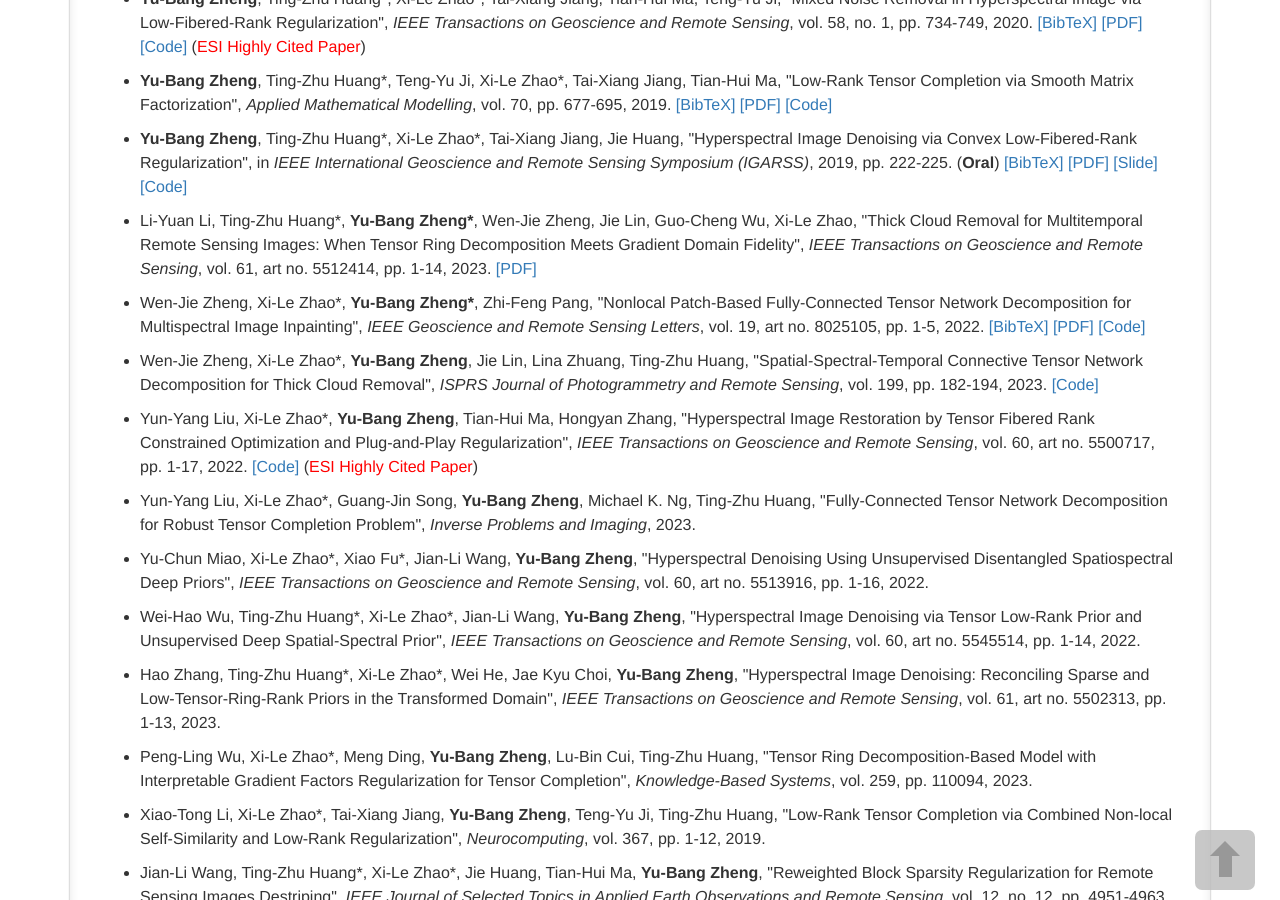
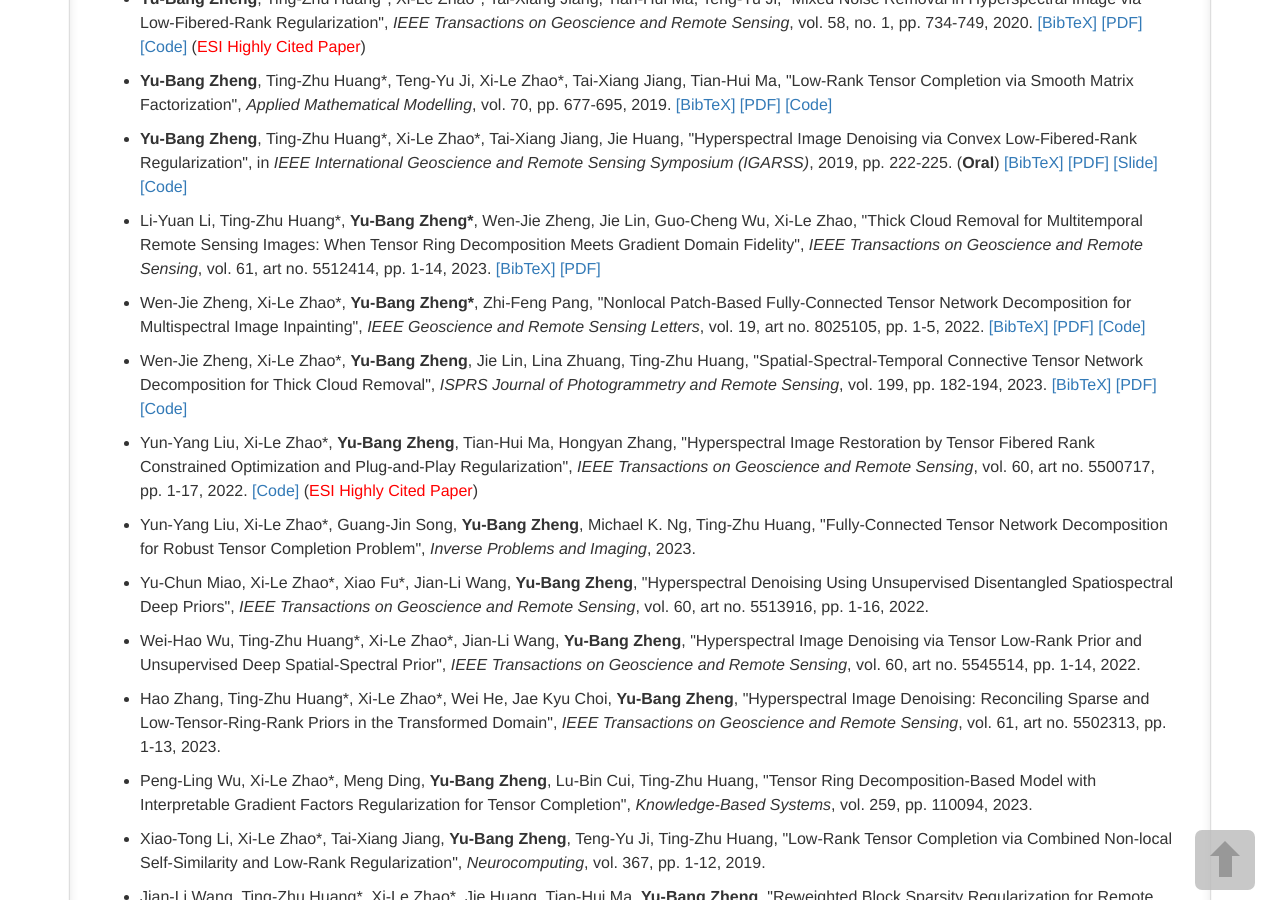
Before and after one commit to YuBangZheng/yubangzheng.github.io, a Jekyll site: the page built from pages/1_homepage.md, in a window 1280 px wide and 900 px high, scrolled down 1301 px. Built offline with Jekyll 4.4.1, drawn with Linux system fonts in a browser that asks for light colours; a script that is not in the unit is left out; comment, search, counter and statistics services are not loaded; some of the changed lines change nothing that is shown.

Commit message:
Update 1_homepage.md

```diff
--- a/pages/1_homepage.md
+++ b/pages/1_homepage.md
@@ -199,7 +199,20 @@ function toggleBibtex(articleid) {
 </pre>
 </div>
 
-* Li-Yuan Li, Ting-Zhu Huang\*, **Yu-Bang Zheng\***, Wen-Jie Zheng, Jie Lin, Guo-Cheng Wu, Xi-Le Zhao, \"Thick Cloud Removal for Multitemporal Remote Sensing Images: When Tensor Ring Decomposition Meets Gradient Domain Fidelity\", _IEEE Transactions on Geoscience and Remote Sensing_, vol. 61, art no. 5512414, pp. 1-14, 2023. [[PDF]](https://ieeexplore.ieee.org/document/10125571/)
+* Li-Yuan Li, Ting-Zhu Huang\*, **Yu-Bang Zheng\***, Wen-Jie Zheng, Jie Lin, Guo-Cheng Wu, Xi-Le Zhao, \"Thick Cloud Removal for Multitemporal Remote Sensing Images: When Tensor Ring Decomposition Meets Gradient Domain Fidelity\", _IEEE Transactions on Geoscience and Remote Sensing_, vol. 61, art no. 5512414, pp. 1-14, 2023. <a href="javascript:toggleBibtex('TGRS2023_TRGFid')" class="textlink">[BibTeX]</a> [[PDF]](https://ieeexplore.ieee.org/document/10125571/)
+
+<div id="bib_TGRS2023_TRGFid" class="BibTeX noshow">
+<pre>
+@ARTICLE{TGRS2023_TRGFid,
+  author={Li, Li-Yuan and Huang, Ting-Zhu and Zheng, Yu-Bang and Zheng, Wen-Jie and Lin, Jie and Wu, Guo-Cheng and Zhao, Xi-Le},
+  journal={IEEE Transactions on Geoscience and Remote Sensing},
+  title={Thick Cloud Removal for Multitemporal Remote Sensing Images: When Tensor Ring Decomposition Meets Gradient Domain Fidelity},
+  year={2023},
+  volume={61},
+  pages={1-14},
+  }
+</pre>
+</div>
 
 * Wen-Jie Zheng, Xi-Le Zhao\*, **Yu-Bang Zheng\***, Zhi-Feng Pang, \"Nonlocal Patch-Based Fully-Connected Tensor Network Decomposition for Multispectral Image Inpainting\", _IEEE Geoscience and Remote Sensing Letters_, vol. 19, art no. 8025105, pp. 1-5, 2022. <a href="javascript:toggleBibtex('GRSL2021_NLFCTN')" class="textlink">[BibTeX]</a> [[PDF]](https://ieeexplore.ieee.org/document/9598921) [[Code]](https://yubangzheng.github.io/codes/code_NLFCTN.zip)
 
@@ -212,12 +225,24 @@ function toggleBibtex(articleid) {
   pages = {1-5},
   year = {2022},
   author = {Wen-Jie Zheng and Xi-Le Zhao and Yu-Bang Zheng and Zhi-Feng Pang},
-  month={},
 }
 </pre>
 </div>
 
-* Wen-Jie Zheng, Xi-Le Zhao\*, **Yu-Bang Zheng**, Jie Lin, Lina Zhuang, Ting-Zhu Huang, \"Spatial-Spectral-Temporal Connective Tensor Network Decomposition for Thick Cloud Removal\", _ISPRS Journal of Photogrammetry and Remote Sensing_, vol. 199, pp. 182-194, 2023. [[Code]](https://github.com/zhaoxile/SSTC_CR)
+* Wen-Jie Zheng, Xi-Le Zhao\*, **Yu-Bang Zheng**, Jie Lin, Lina Zhuang, Ting-Zhu Huang, \"Spatial-Spectral-Temporal Connective Tensor Network Decomposition for Thick Cloud Removal\", _ISPRS Journal of Photogrammetry and Remote Sensing_, vol. 199, pp. 182-194, 2023. <a href="javascript:toggleBibtex('ISPRS2023_SSTCR')" class="textlink">[BibTeX]</a> [[PDF]](https://www.sciencedirect.com/science/article/abs/pii/S0924271623000953) [[Code]](https://github.com/zhaoxile/SSTC_CR)
+
+<div id="bib_ISPRS2023_SSTCR" class="BibTeX noshow">
+<pre>
+@article{ISPRS2023_SSTCR,
+   author = {Wen-Jie Zheng and Xi-Le Zhao and Yu-Bang Zheng and Jie Lin and Lina Zhuang and Ting-Zhu Huang},
+   title = {Spatial-spectral-temporal connective tensor network decomposition for thick cloud removal},
+   journal = {ISPRS Journal of Photogrammetry and Remote Sensing},
+   volume = {199},
+   pages = {182-194},
+   year = {2023},
+   }
+</pre>
+</div>
 
 * Yun-Yang Liu, Xi-Le Zhao\*, **Yu-Bang Zheng**, Tian-Hui Ma, Hongyan Zhang, \"Hyperspectral Image Restoration by Tensor Fibered Rank Constrained Optimization and Plug-and-Play Regularization\", _IEEE Transactions on Geoscience and Remote Sensing_, vol. 60, art no. 5500717, pp. 1-17, 2022. [[Code]](https://github.com/zhaoxile/TGRS_FRCTR_PnP) (<span style="color:red">ESI Highly Cited Paper</span>)
 
```
